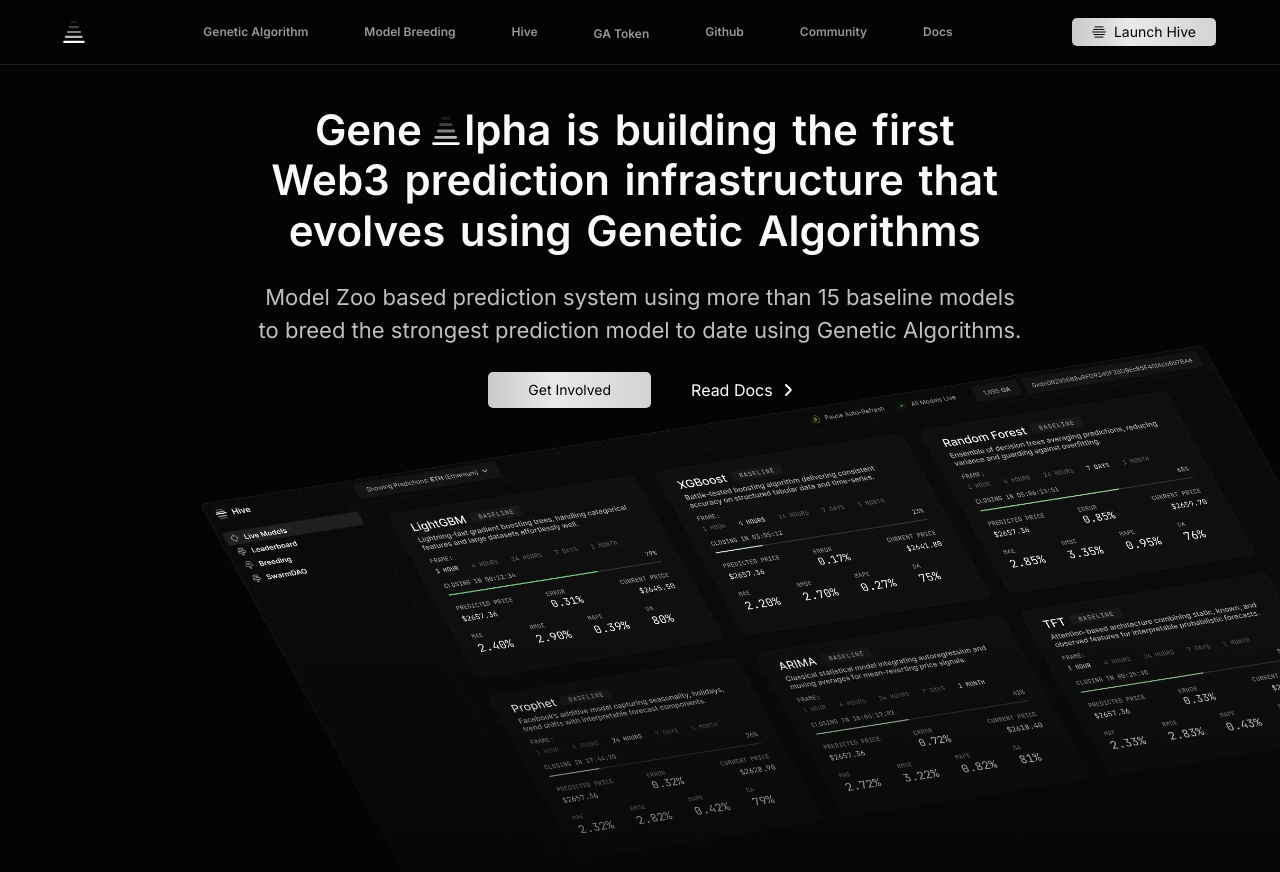
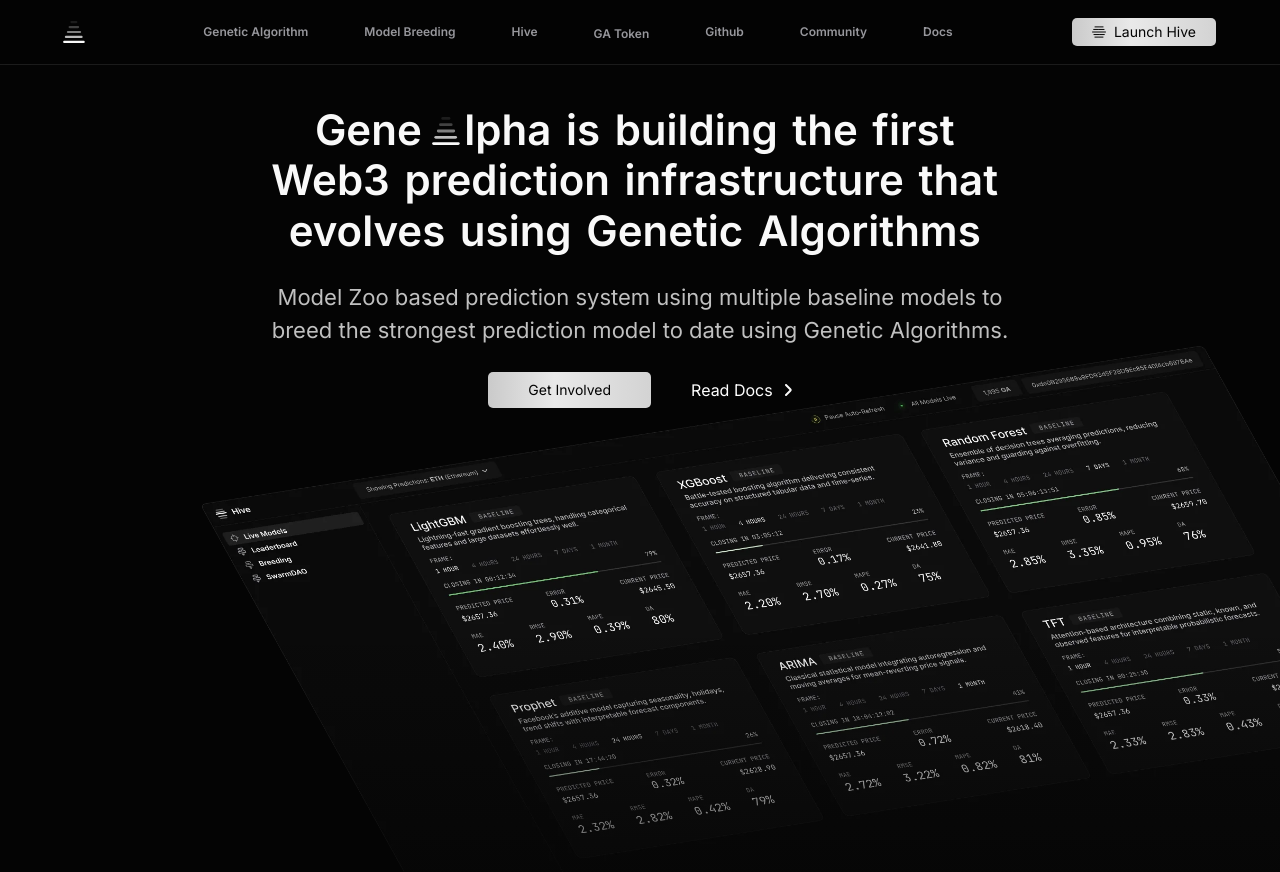
Before and after one commit to GeneAlphaAI/genealpha-landing-page, a React (Vite) app: page / in a window 1280 px wide. Shown: the top 872 px of the page. Built offline with nearby package versions, Linux system fonts and the light colour scheme.

Commit message:
Updates the hero description

```diff
--- a/src/components/hero/Hero.jsx
+++ b/src/components/hero/Hero.jsx
@@ -14,9 +14,8 @@
           animate="show"
           className="text-secondary-text text-center text-md max-w-[55ch]"
         >
-          Model Zoo based prediction system using more than 15 baseline models
-          to breed the strongest prediction model to date using Genetic
-          Algorithms.
+          Model Zoo based prediction system using multiple baseline models to
+          breed the strongest prediction model to date using Genetic Algorithms.
         </motion.p>
         <motion.div
           variants={wordFadeIn(2, 1)}
```
